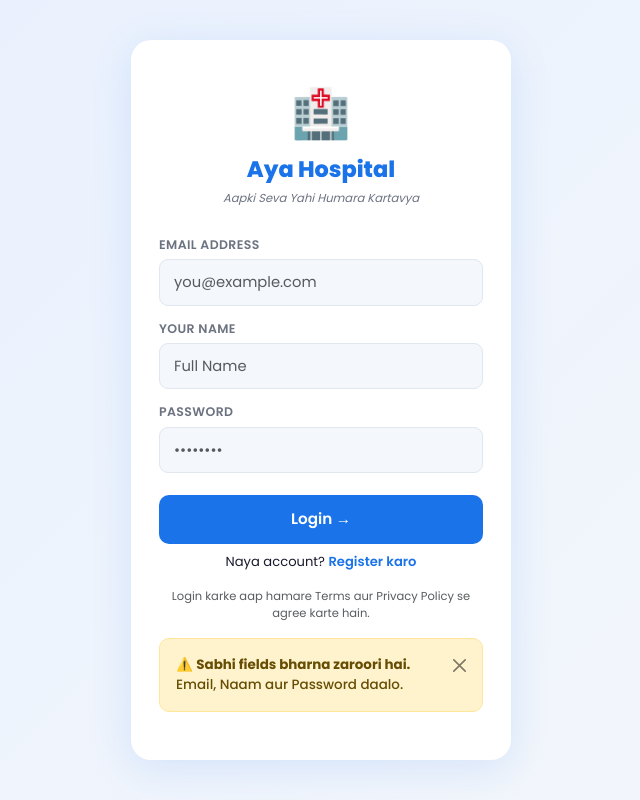
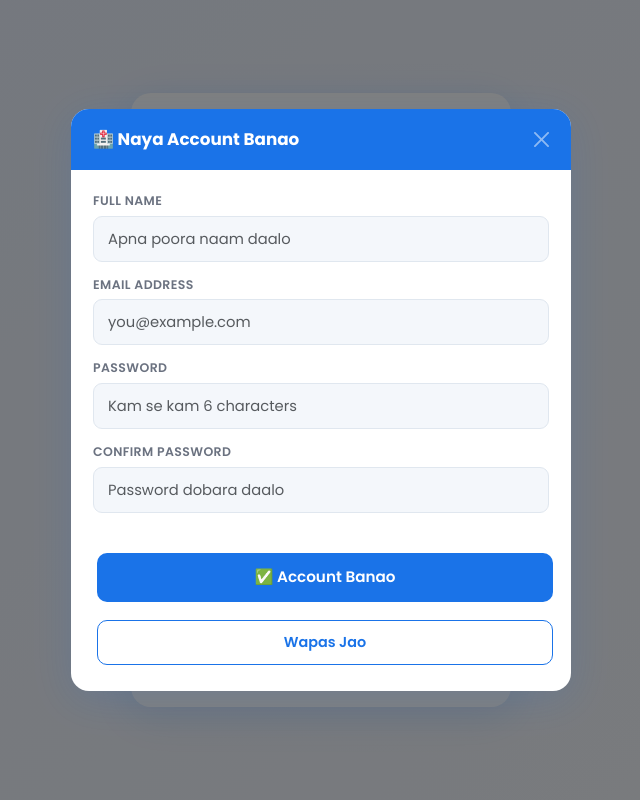
Before and after one commit to bhosalemayuresh79-coder/Hospital-, a plain HTML site: page index.html in a window 1280 px wide. Both pictures are taken after a click on the link "Register karo". Shown: the whole page, without its empty margins (319-959 px from the left). Drawn offline with nearby package versions, Linux system fonts and the light colour scheme; no server answers.

Commit message:
Update HTML structure and improve comments

```diff
--- a/index.html
+++ b/index.html
@@ -9,13 +9,17 @@
   <link href="https://cdn.jsdelivr.net/npm/bootstrap@5.3.0/dist/css/bootstrap.min.css"
     rel="stylesheet" />
 
+  <!-- Google Fonts — Poppins -->
+  <link href="https://fonts.googleapis.com/css2?family=Poppins:wght@300;400;500;600;700;800&display=swap"
+    rel="stylesheet" />
+
   <!-- Shared CSS -->
   <link rel="stylesheet" href="style.css" />
 </head>
 <body class="login-page">
 
   <!-- ================================================
-       LOGIN CARD
+       LOGIN CARD — Purana UI bilkul same
   ================================================ -->
   <div class="login-card">
 
@@ -26,7 +30,7 @@
       <p>Aapki Seva Yahi Humara Kartavya</p>
     </div>
 
-    <!-- Email Field — id="email" -->
+    <!-- Email Field -->
     <div class="form-group">
       <label for="email">Email Address</label>
       <input
@@ -38,7 +42,7 @@
       />
     </div>
 
-    <!-- Name Field — id="name" -->
+    <!-- Name Field -->
     <div class="form-group">
       <label for="name">Your Name</label>
       <input
@@ -50,7 +54,7 @@
       />
     </div>
 
-    <!-- Password Field — id="password" -->
+    <!-- Password Field -->
     <div class="form-group">
       <label for="password">Password</label>
       <input
@@ -70,11 +74,13 @@
       Login →
     </button>
 
-    <!-- Register Link -->
-    <p class="text-center mt-2" style="font-size:0.82rem;">
-      Naya account?
-      <a href="#"
-        onclick="doRegister()"
+    <!-- Create Account Link -->
+    <p class="text-center mt-2" style="font-size:0.84rem;color:var(--text-muted);">
+      Naya account banana hai?
+      <a
+        href="#"
+        data-bs-toggle="modal"
+        data-bs-target="#registerModal"
         style="color:var(--blue);font-weight:600;text-decoration:none;">
         Register karo
       </a>
@@ -82,25 +88,169 @@
 
     <!-- Terms -->
     <p class="text-muted text-center mt-1" style="font-size:0.72rem;">
-      Login karke aap hamare Terms aur Privacy Policy se agree karte hain.
+      By logging in, you agree to our Terms &amp; Privacy Policy
     </p>
 
-    <!-- Bootstrap Alert yahan inject hoga (auth.js karegi) -->
+    <!-- Alert yahan inject hoga auth.js se -->
 
   </div><!-- /login-card -->
+  <!-- ================================================
+       REGISTER MODAL — Bootstrap Modal
+       "Register karo" click karne par khulega
+  ================================================ -->
+  <div
+    class="modal fade"
+    id="registerModal"
+    tabindex="-1"
+    aria-labelledby="registerModalLabel"
+    aria-hidden="true">
+
+    <div class="modal-dialog modal-dialog-centered">
+      <div class="modal-content" style="
+        border-radius: 18px;
+        border: none;
+        box-shadow: 0 8px 40px rgba(26,115,232,0.15);
+        font-family: 'Poppins', sans-serif;
+      ">
+
+        <!-- Modal Header -->
+        <div class="modal-header" style="
+          background: var(--blue);
+          border-radius: 18px 18px 0 0;
+          border: none;
+          padding: 18px 22px;
+        ">
+          <h5
+            class="modal-title"
+            id="registerModalLabel"
+            style="color:white;font-weight:700;font-size:1.05rem;">
+            🏥 Naya Account Banao
+          </h5>
+          <button
+            type="button"
+            class="btn-close btn-close-white"
+            data-bs-dismiss="modal"
+            aria-label="Close">
+          </button>
+        </div>
+
+        <!-- Modal Body -->
+        <div class="modal-body" style="padding: 22px;">
+
+          <!-- Register Alert — yahan aayega -->
+          <div id="registerAlertBox"></div>
+
+          <!-- Full Name -->
+          <div class="form-group">
+            <label for="regName"
+              style="font-size:0.78rem;font-weight:600;
+              color:var(--text-muted);text-transform:uppercase;
+              letter-spacing:0.4px;display:block;margin-bottom:5px;">
+              Full Name
+            </label>
+            <input
+              type="text"
+              id="regName"
+              class="form-control"
+              placeholder="Apna poora naam daalo"
+            />
+          </div>
+
+          <!-- Email -->
+          <div class="form-group" style="margin-top:12px;">
+            <label for="regEmail"
+              style="font-size:0.78rem;font-weight:600;
+              color:var(--text-muted);text-transform:uppercase;
+              letter-spacing:0.4px;display:block;margin-bottom:5px;">
+              Email Address
+            </label>
+            <input
+              type="email"
+              id="regEmail"
+              class="form-control"
+              placeholder="you@example.com"
+            />
+          </div>
+
+          <!-- Password -->
+          <div class="form-group" style="margin-top:12px;">
+            <label for="regPassword"
+              style="font-size:0.78rem;font-weight:600;
+              color:var(--text-muted);text-transform:uppercase;
+              letter-spacing:0.4px;display:block;margin-bottom:5px;">
+              Password
+            </label>
+            <input
+              type="password"
+              id="regPassword"
+              class="form-control"
+              placeholder="Kam se kam 6 characters"
+            />
+          </div>
+
+          <!-- Confirm Password -->
+          <div class="form-group" style="margin-top:12px;">
+            <label for="regConfirmPassword"
+              style="font-size:0.78rem;font-weight:600;
+              color:var(--text-muted);text-transform:uppercase;
+              letter-spacing:0.4px;display:block;margin-bottom:5px;">
+              Confirm Password
+            </label>
+            <input
+              type="password"
+              id="regConfirmPassword"
+              class="form-control"
+              placeholder="Password dobara daalo"
+            />
+          </div>
+
+        </div><!-- /modal-body -->
+
+        <!-- Modal Footer -->
+        <div class="modal-footer" style="
+          border: none;
+          padding: 0 22px 22px;
+          flex-direction: column;
+          gap: 10px;
+        ">
+
+          <!-- Register Button -->
+          <button
+            id="registerBtn"
+            class="btn-primary"
+            style="width:100%;"
+            onclick="doRegister()">
+            ✅ Account Banao
+          </button>
+
+          <!-- Cancel -->
+          <button
+            type="button"
+            class="btn-outline"
+            style="width:100%;"
+            data-bs-dismiss="modal">
+            Wapas Jao
+          </button>
+
+        </div><!-- /modal-footer -->
+
+      </div><!-- /modal-content -->
+    </div><!-- /modal-dialog -->
+  </div><!-- /registerModal -->
 
   <!-- ================================================
-       SCRIPTS — Order bahut zaroori hai
+       SCRIPTS — Sahi order mein
   ================================================ -->
 
-  <!-- 1. Bootstrap JS — pehle -->
-  <script src="https://cdn.jsdelivr.net/npm/bootstrap@5.3.0/dist/js/bootstrap.bundle.min.js">
+  <!-- 1. Bootstrap JS -->
+  <script
+    src="https://cdn.jsdelivr.net/npm/bootstrap@5.3.0/dist/js/bootstrap.bundle.min.js">
   </script>
 
-  <!-- 2. Firebase Config — Auth initialize hoga -->
+  <!-- 2. Firebase Config — pehle load hogi -->
   <script type="module" src="firebase-config.js"></script>
 
-  <!-- 3. Auth JS — Login/Register logic -->
+  <!-- 3. Auth JS — Login + Register logic -->
   <script type="module" src="auth.js"></script>
 
 </body>
```
